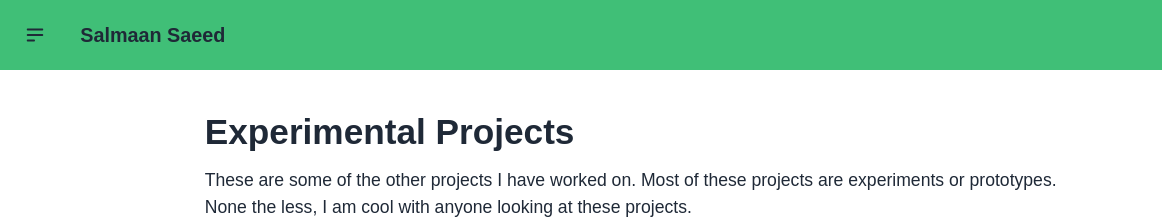
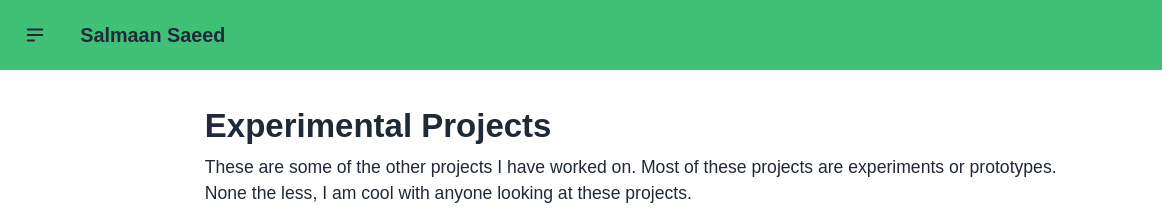
Before and after one commit to sagedemage/PersonalWebsite, an Astro site: page /PersonalWebsite/projects in a window 1280 px wide. Shown: the top 217 px of the page, 0-1162 px from the left. Built offline with nearby package versions, Linux system fonts and the light colour scheme; Astro itself is replaced by a stand-in of ours.

Commit message:
used tailwind to customize h1 title of the projects page

```diff
--- a/src/layouts/Layout.astro
+++ b/src/layouts/Layout.astro
@@ -59,11 +59,4 @@ import Navbar from "src/components/Navbar.astro";
 	.bg-myGreen {
     	background-color: SeaGreen;
 	}
-	h1 {
-		font-weight: bold;
-		font-size: 2em;
-	}
-	h2 {
-		font-weight: bold;
-	}
 </style>
--- a/src/pages/projects/index.astro
+++ b/src/pages/projects/index.astro
@@ -4,7 +4,7 @@ import Layout from "src/layouts/Layout.astro";
 
 <Layout title="Experimental Projects">
 	<main>
-		<h1 class="mb-2"> Experimental Projects </h1>
+		<h1 class="mb-2 font-bold text-3xl"> Experimental Projects </h1>
 		<p>
 			These are some of the other projects I have worked on.
 			Most of these projects are experiments or prototypes. None the less,
```
